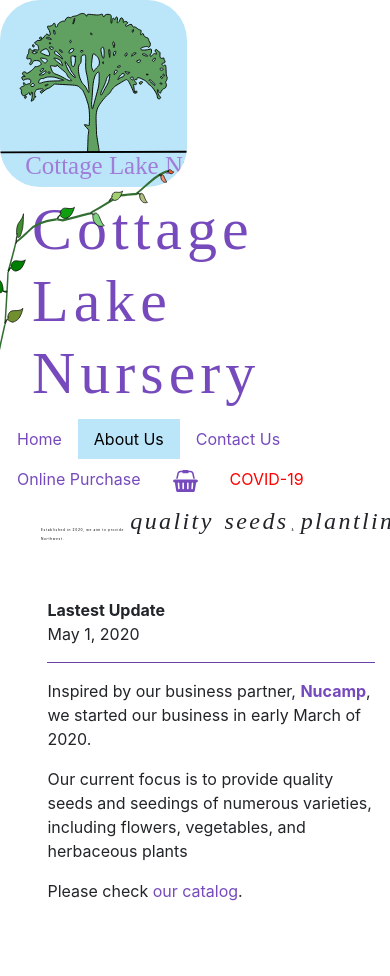
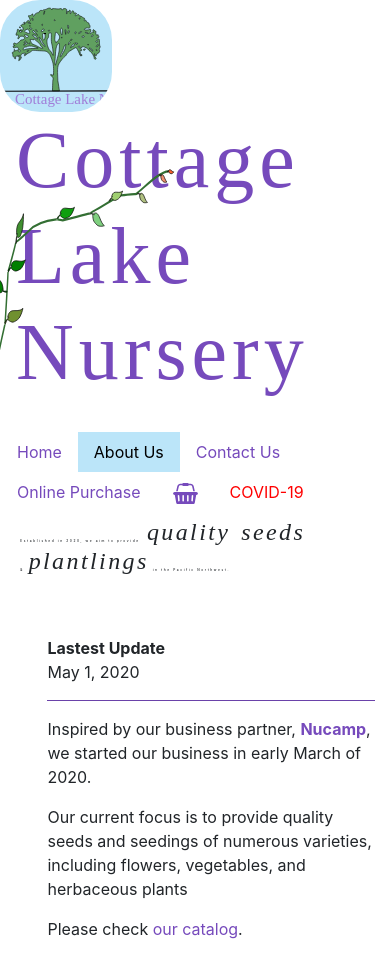
Before and after one commit to krishuang168/Nursery-Demo-React, a React (Create React App) app: page /about_us in a window 390 px wide. Shown: the top 976 px of the page. Built offline with nearby package versions, Linux system fonts and the light colour scheme; grey boxes are pictures that could not be loaded.

Commit message:
Responsive

```diff
--- a/src/component/Cards.js
+++ b/src/component/Cards.js
@@ -15,7 +15,7 @@ import shoppingBasket from "../shared/svg/shoppingBasketWhite.svg";
 
 export const BigCard = ({ name, image, text }) => {
   return (
-    <Card sm={2} md={3}>
+    <Card sm={2} md={3} className="card">
       <CardHeader style={{ backgroundColor: "#c3a0e5", textAlign: "center" }}>
         <strong>{name}</strong>
       </CardHeader>
@@ -29,7 +29,7 @@ export const BigCard = ({ name, image, text }) => {
 
 export const SmallCard = ({ name, image, text }) => {
   return (
-    <Card style={{ width: "15rem" }}>
+    <Card className="card card-small">
       <CardHeader style={{ backgroundColor: "#c3a0e5", textAlign: "center" }}>
         <strong>{name}</strong>
       </CardHeader>
@@ -59,7 +59,7 @@ const ShoppingCard_original = (props) => {
   console.log("itemData: " + JSON.stringify(itemData));
 
   return (
-    <Card sm={2} md={4}>
+    <Card sm={2} md={4} className="card">
       <CardHeader
         style={{ backgroundColor: "#c3a0e5", textAlign: "center" }}
         className="card-header"
--- a/src/component/ShoppingBasket.js
+++ b/src/component/ShoppingBasket.js
@@ -65,7 +65,6 @@ class ShoppingBasket extends Component {
     const basket = this.state.basket; // To avoid touch the state directly
     console.log("Basket is " + JSON.stringify(basket));
 
-    // if (basket) {
     const merchandise = basket.map((item) => {
       subtotal += item.price * item.quantity;
 
@@ -108,9 +107,6 @@ class ShoppingBasket extends Component {
         </tr>
       );
     });
-    // } else {
-    //   const merchandise = new Array(0);
-    // }
 
     return (
       <div className="container">
--- a/src/component/header.js
+++ b/src/component/header.js
@@ -8,14 +8,14 @@ function Header() {
   return (
     <React.Fragment>
       <Row>
-        <Col xs={7} sm={4} md={2}>
+        <Col xs={6} sm={4} md={2}>
           <Link to="/home">
             <img src={logo} alt="Logo" className="logo-big" />
           </Link>
         </Col>
         <Col>
           <Row>
-            <Col xs={10} sm={7} md={5}>
+            <Col xs={10} sm={7}>
               <h1 className="banner">Cottage Lake Nursery</h1>
             </Col>
             <Col className="navbar mr-5">
@@ -38,7 +38,7 @@ function Header() {
           </Row>
           <Row>
             <h2 className="banner">
-              Established in 2020, we aim to provide <em>quality seeds</em> &{" "}
+              Established in 2020, we aim to provide <em>quality seeds</em> &
               <em>plantlings</em> in the Pacific Northwest.
             </h2>
           </Row>
--- a/src/css/styles.css
+++ b/src/css/styles.css
@@ -26,20 +26,21 @@ a:hover {
 
 h1 {
   position: relative;
-  left: 2rem;
-  top: 0.1em;
+  left: 1rem;
   font-family:"gisella";
-  font-size: 60px;
+  font-size: 5rem;
   letter-spacing: 5px;
+  margin-bottom: 0.3em;
   color: #764abc;
 }
 
 h2 {
   position: relative;
-  left: 3.5rem;
-  top: 0.1rem;
-  font-size: 0.2em;
-  letter-spacing: 0.2em;
+  left: 2rem;
+  margin-left: 0.2rem;
+  margin-right: 0.2rem;
+  font-size: 0.2rem;
+  letter-spacing: 0.1rem;
 }
 
 h2 em {
@@ -107,6 +108,27 @@ iframe {
   border-color: #a07dd8;
 }
 
+.bold {
+  font-weight: bold;
+}
+
+
+.card {
+  box-shadow: 10px 10px 5px #aaa;
+  margin-bottom: 3em;
+}
+
+.card-small {
+  width: 15rem;
+}
+
+.center {
+  text-align: center;
+  vertical-align: middle;
+  align-items: center;
+  justify-content: center;
+}
+
 .card-header {
   display: block;
   font-size: 0.9rem;
@@ -123,19 +145,8 @@ iframe {
   margin-bottom: 2em;
 }
 
-.bold {
-  font-weight: bold;
-}
-
-.center {
-  text-align: center;
-  vertical-align: middle;
-  align-items: center;
-  justify-content: center;
-}
-
 .logo-big {
-  width: 11.7em;
+  width: 7em;
   float: left;
   border-radius: 2.5em;
 }
@@ -229,19 +240,19 @@ iframe {
 /* Animation */
 .growth {
   position: relative;
-  flex: 300; /*grow*/
-  animation: growing ease-out;
-  animation-duration: 1.2s;
+  flex: 200; /*grow*/
+  animation: growing ease-in-out;
+  animation-duration: 1000ms;
 }
 
 @keyframes growing {
   0% {
-    width: 0%;
-    height: -60%;
+    width: 0;
+    height: -60;
   }
   100% {
-    width: 60%;
-    height: -10%;
+    width: 30;
+    height: -10;
   }
 }
 /* End of Animation */
@@ -254,37 +265,3 @@ iframe {
   width: 40rem;
   margin-bottom: 2rem;
 }
-
-/*
-.App-logo {
-  height: 40vmin;
-  pointer-events: none;
-}
-
-@media (prefers-reduced-motion: no-preference) {
-  .App-logo {
-    animation: App-logo-spin infinite 20s linear;
-  }
-}
-
-.App-header {
-  background-color: #282c34;
-  min-height: 100vh;
-  display: flex;
-  flex-direction: column;
-  align-items: center;
-  justify-content: center;
-  font-size: calc(10px + 2vmin);
-  color: white;
-}
-
-@keyframes App-logo-spin {
-  from {
-    transform: rotate(0deg);
-  }
-  to {
-    transform: rotate(360deg);
-  }
-}
-
-*/
```
Lines whose indentation alone changed are shown as unchanged.
